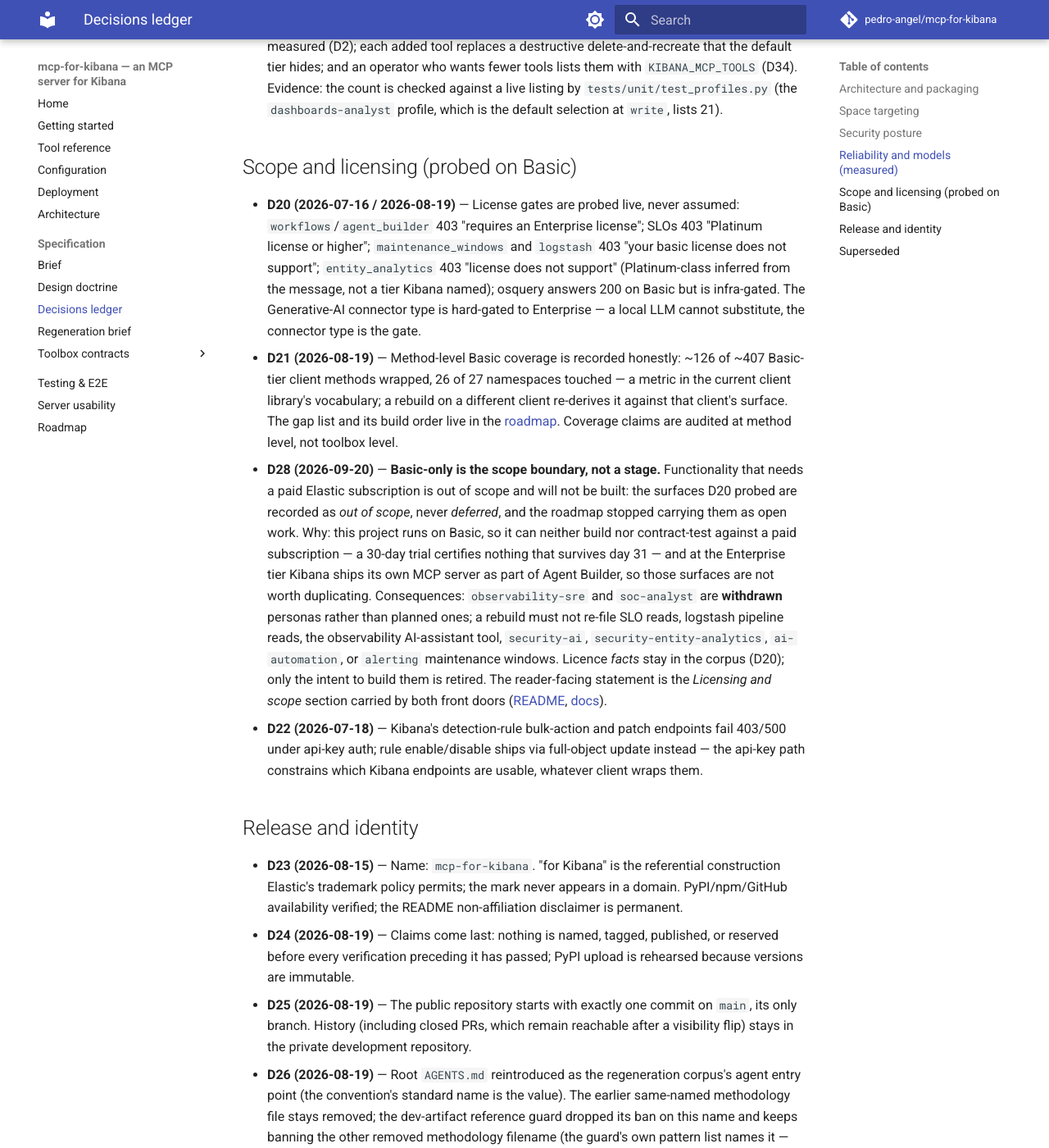
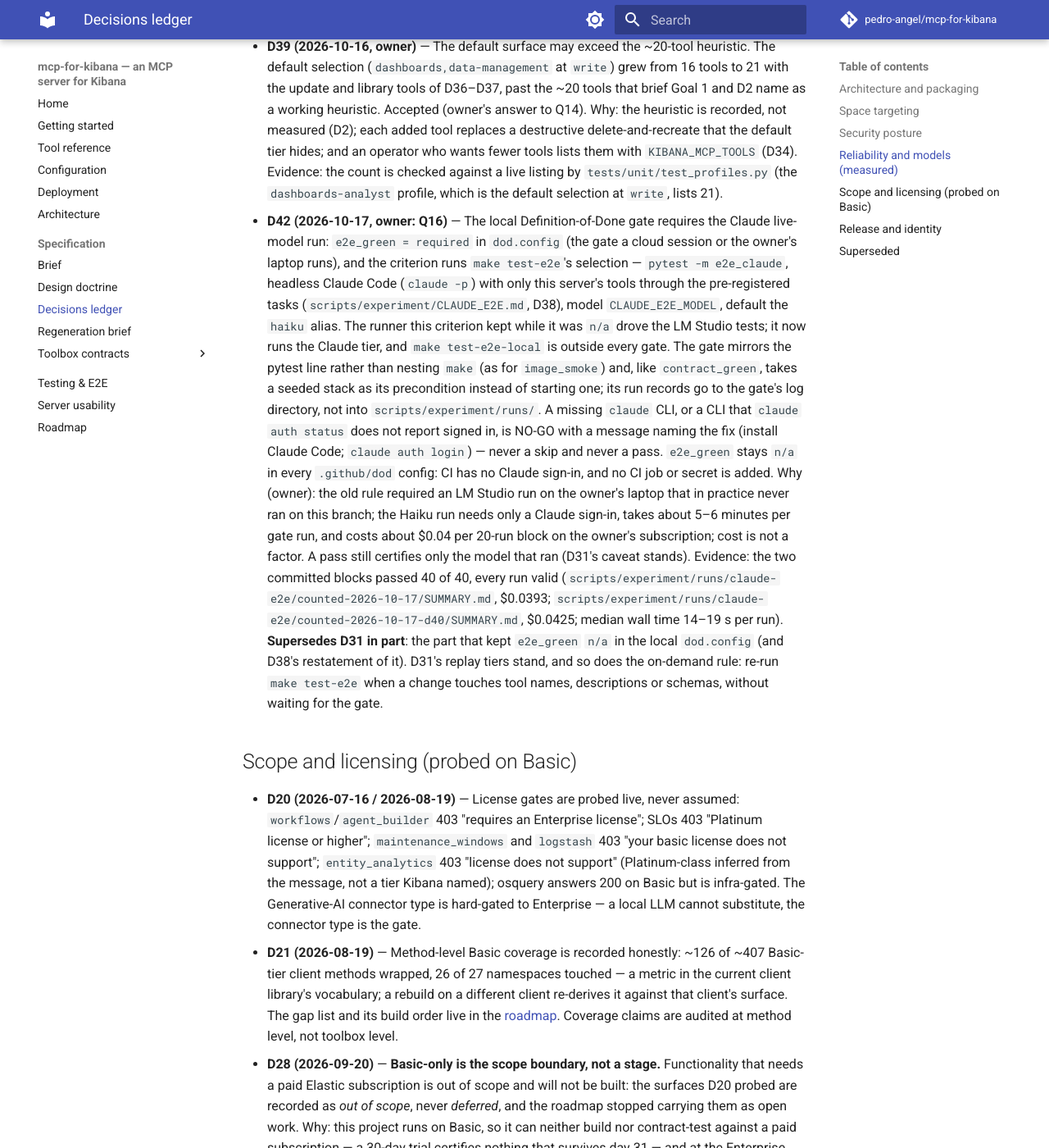
Before and after one commit to pedro-angel/mcp-for-kibana, an MkDocs documentation site: the page built from docs/spec/decisions.md, in a window 1280 px wide and 1400 px high, scrolled down 9408 px. Shown: the whole window at 82% size. Built offline with MkDocs 1.6.1 and Material for MkDocs 9.7.7, drawn with Linux system fonts in a browser that asks for light colours; comment, search, counter and statistics services are not loaded; some of the changed text lies outside the part shown.

Commit message:
build(dod): require the Claude live-model run in the local gate
Why: the owner answered Q16 on 2026-10-17: the local Definition-of-Done
gate must require the Claude live-model run. The old rule required an
LM Studio run on the owner's laptop that in practice never ran on this
branch. The Haiku run needs only a Claude sign-in, takes about 5-6 minutes
per gate run and costs about $0.04 per 20-run block on the owner's
subscription; cost is not a factor. The two committed blocks passed 40 of
40. CI has no Claude sign-in, so the CI configs keep the criterion n/a.

Change: dod.config sets e2e_green = required. The gate's e2e_green runner
no longer drives the LM Studio tests; it runs make test-e2e's selection
(uv run pytest -m e2e_claude -q) against the seeded stack, model
CLAUDE_E2E_MODEL (default haiku), with run records in the gate's log dir
(CLAUDE_E2E_OUT=/tmp/dod-<repo>/e2e_green-runs, cleared per run). A
missing claude CLI, or one that `claude auth status` does not report
signed in, is NO-GO with a message naming the fix (install Claude Code;
claude auth login), as is a missing .env.seed. Every .github/dod config
keeps e2e_green = n/a; no CI job or secret is added. Decision D42
supersedes the part of D31 (and D38's restatement) that kept e2e_green n/a
in the local dod.config; D18, D31 and D38 carry supersession notes and the
Superseded list gains an entry. AGENTS.md, README, docs/e2e-setup.md,
docs/spec/regeneration.md, docs/roadmap.md (Q16 closed), the CI config
and workflow comments, the llms.txt description, the Claude harness
docstring and CHANGELOG [Unreleased] follow.

Evidence: make test-e2e at 288e246 plus this change (records kept outside
the tree, not committed): 20 passed in 321 s; generated summary 20/20
valid, every task 5/5, claude-haiku-5-5, Kibana 9.5.4, total cost $0.0467,
no run with the key in its output. The gate over a config with only
e2e_green required and CLAUDE_E2E_RUNS=1: GO, 4 passed. With a stub CLI
reporting loggedIn false: NO-GO naming claude auth login; with no claude
on PATH: NO-GO naming the install and sign-in. make check passed (1354
unit tests, mkdocs --strict). Committed blocks cited by D42:
scripts/experiment/runs/claude-e2e/counted-2026-10-17*/SUMMARY.md.

Co-Authored-By: Claude Opus 5.5 <noreply@anthropic.com>
Claude-Session: https://claude.ai/code/session_01PDEZ3gFsm31TUj6dCB6B2t

```diff
--- a/docs/hooks/llms_txt.py
+++ b/docs/hooks/llms_txt.py
@@ -40,7 +40,7 @@ _ONE_LINERS: dict[str, str] = {
     "configuration.md": "Every environment variable, tier semantics, toolbox selection.",
     "deployment.md": "stdio vs streamable HTTP, docker run, the per-request auth model.",
     "architecture.md": "Hexagonal layers, toolbox concept, VizSpec-to-Lens translation.",
-    "e2e-setup.md": "One-time LM Studio + docker Kibana stack setup for the E2E gate.",
+    "e2e-setup.md": "Live-model tiers: Claude via claude -p (in make dod) and LM Studio.",
 }
 
 # Module-level: mkdocs imports this file once per build and calls the event
--- a/docs/spec/decisions.md
+++ b/docs/spec/decisions.md
@@ -345,8 +345,9 @@ this ledger stands without them.
   the capability the space gates exist to catch, so the reference stays
   `gemma-4-12b-qat`. On that evidence `e2e_green` runs all three gates (the
   flights dashboard and both space chains), and the reference model is the
-  `LMSTUDIO_MODEL` fallback in every live-model test. Since D31 the criterion
-  is `n/a` in `dod.config`; the three tests run on demand.
+  `LMSTUDIO_MODEL` fallback in every live-model test. Since D31 the three
+  LM Studio tests run on demand (`make test-e2e-local` since D38); since D42
+  `e2e_green` runs the Claude tier.
 - **D19 (2026-08-19)** — Replay transcripts carry recorded bytes, never
   hand-written arguments; error steps are recorded with their guidance
   needles; server-generated ids (alert rules) bind at replay time from the
@@ -356,7 +357,9 @@ this ledger stands without them.
   recorded wire bytes — its order carries no evidence about model behavior
   and each transcript's `recorded` block says which kind it is.
 - **D31 (2026-10-04)** — *The on-demand rule below now runs `make test-e2e`,
-  the Claude tier, superseded by D38; the gate decision stands.* The
+  the Claude tier, superseded by D38; the gate decision is superseded for the
+  local `dod.config` by D42 (`e2e_green = required` there) and stands for
+  every `.github/dod` config.* The
   Definition of Done needs no LLM: `e2e_green` is
   `n/a` in `dod.config` as in every `.github/dod` config. Why: the gate must
   reach GO wherever the project is worked on — CI runners and Claude Code
@@ -394,7 +397,9 @@ this ledger stands without them.
   on 2026-08-19 kept a default role because it had once been named, not
   because a later measurement chose it again. D18's numbers remain evidence
   about the models it measured; which model to drive is the caller's choice.
-- **D38 (2026-10-16, owner)** — The live-model tier is driven by Claude.
+- **D38 (2026-10-16, owner)** — *Its "`e2e_green` stays `n/a` in every DoD
+  config … outside every gate" is superseded for the local `dod.config` by
+  D42; the rest stands.* The live-model tier is driven by Claude.
   `make test-e2e` runs headless Claude Code (`claude -p`) with this server's
   tools and nothing else — `--tools ""` (no shell, files or web),
   `--strict-mcp-config`, `--permission-mode dontAsk` with the allow list
@@ -436,6 +441,35 @@ this ledger stands without them.
   `KIBANA_MCP_TOOLS` (D34). Evidence: the count is checked against a live
   listing by `tests/unit/test_profiles.py` (the `dashboards-analyst` profile,
   which is the default selection at `write`, lists 21).
+- **D42 (2026-10-17, owner: Q16)** — The local Definition-of-Done gate
+  requires the Claude live-model run: `e2e_green = required` in `dod.config`
+  (the gate a cloud session or the owner's laptop runs), and the criterion runs
+  `make test-e2e`'s selection — `pytest -m e2e_claude`, headless Claude Code
+  (`claude -p`) with only this server's tools through the pre-registered tasks
+  (`scripts/experiment/CLAUDE_E2E.md`, D38), model `CLAUDE_E2E_MODEL`, default
+  the `haiku` alias. The runner this criterion kept while it was `n/a` drove
+  the LM Studio tests; it now runs the Claude tier, and `make test-e2e-local`
+  is outside every gate. The gate mirrors the pytest line rather than nesting
+  `make` (as for `image_smoke`) and, like `contract_green`, takes a seeded
+  stack as its precondition instead of starting one; its run records go to the
+  gate's log directory, not into `scripts/experiment/runs/`. A missing `claude`
+  CLI, or a CLI that `claude auth status` does not report signed in, is NO-GO
+  with a message naming the fix (install Claude Code; `claude auth login`) —
+  never a skip and never a pass. `e2e_green` stays `n/a` in every
+  `.github/dod` config: CI has no Claude sign-in, and no CI job or secret is
+  added. Why (owner): the old rule required an LM Studio run on the owner's
+  laptop that in practice never ran on this branch; the Haiku run needs only a
+  Claude sign-in, takes about 5–6 minutes per gate run, and costs about $0.04
+  per 20-run block on the owner's subscription; cost is not a factor. A pass
+  still certifies only the model that ran (D31's caveat stands). Evidence: the
+  two committed blocks passed 40 of 40, every run valid
+  (`scripts/experiment/runs/claude-e2e/counted-2026-10-17/SUMMARY.md`, $0.0393;
+  `scripts/experiment/runs/claude-e2e/counted-2026-10-17-d40/SUMMARY.md`,
+  $0.0425; median wall time 14–19 s per run). **Supersedes D31 in part**: the
+  part that kept `e2e_green` `n/a` in the local `dod.config` (and D38's
+  restatement of it). D31's replay tiers stand, and so does the on-demand
+  rule: re-run `make test-e2e` when a change touches tool names, descriptions
+  or schemas, without waiting for the gate.
 
 ## Scope and licensing (probed on Basic)
 
@@ -512,8 +546,12 @@ this ledger stands without them.
 
 - ~~D31's on-demand live-model rule as the LM Studio tests (`make test-e2e` =
   the three LM Studio tests)~~ — superseded by D38: `make test-e2e` is the
-  Claude tier and the LM Studio tests are `make test-e2e-local`. D31's
-  `e2e_green = n/a` stands.
+  Claude tier and the LM Studio tests are `make test-e2e-local`.
+
+- ~~D31's gate decision for the local `dod.config` (`e2e_green = n/a`, the
+  Definition of Done needs no LLM)~~ — superseded by D42: the local gate
+  requires the Claude run. `e2e_green = n/a` stands in every `.github/dod`
+  config.
 
 - ~~D29 (2026-09-21): track the newest 9.4 patch and defer Kibana 9.5~~ —
   deferred 9.5 until kibana-py released its supported-set module, and on the
```
Also changed, not shown: other parts of docs/spec/decisions.md (+1 -1 lines), AGENTS.md (+9 -7 lines), CHANGELOG.md (+18 -3 lines), README.md (+9 -6 lines), docs/e2e-setup.md (+7 -3 lines), docs/roadmap.md (+2 -7 lines), docs/spec/regeneration.md (+2 -1 lines), 7 other files.
